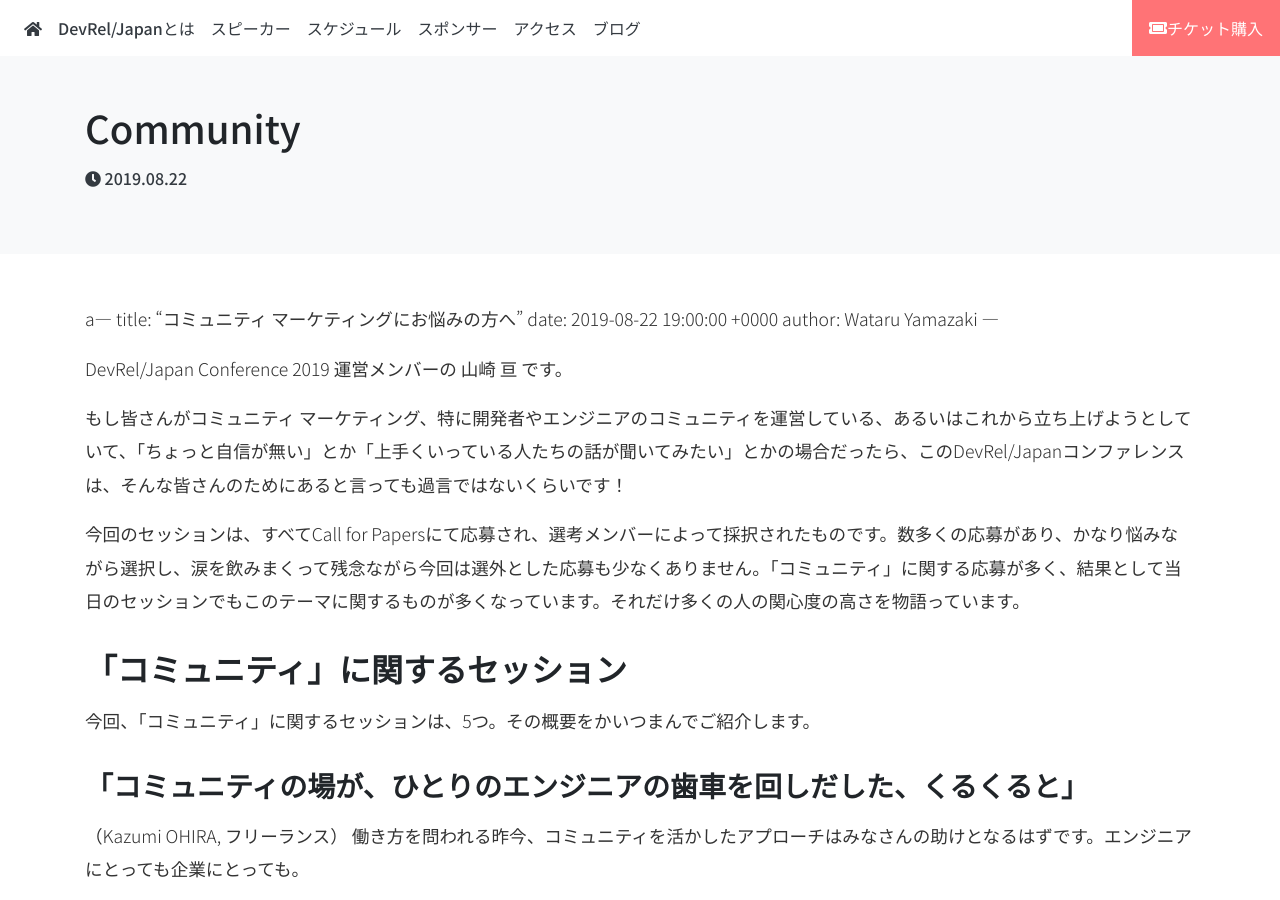
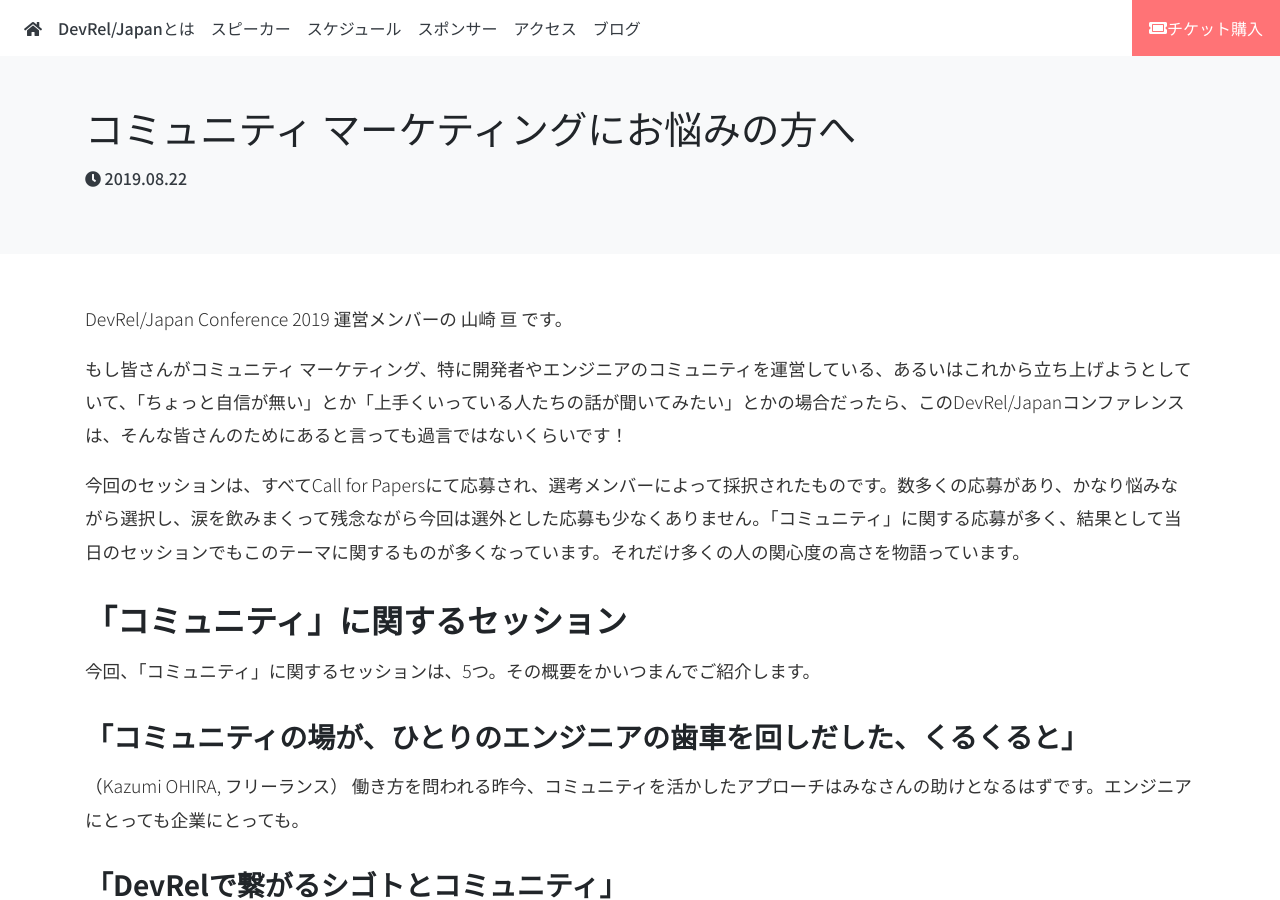
Before and after one commit to DevRelMeetupTokyo/japan-2019, a Jekyll site: the page built from _posts/2019-08-22-Community.md, in a window 1280 px wide and 900 px high. Built offline with Jekyll 4.4.1, drawn with Linux system fonts in a browser that asks for light colours; nearby versions of some CDN libraries; comment, search, counter and statistics services are not loaded.

Commit message:
Update 2019-08-22-Community.md

```diff
--- a/_posts/2019-08-22-Community.md
+++ b/_posts/2019-08-22-Community.md
@@ -1,4 +1,4 @@
-a---
+---
 title:  "コミュニティ マーケティングにお悩みの方へ"
 date:   2019-08-22 19:00:00 +0000
 author: Wataru Yamazaki
```
